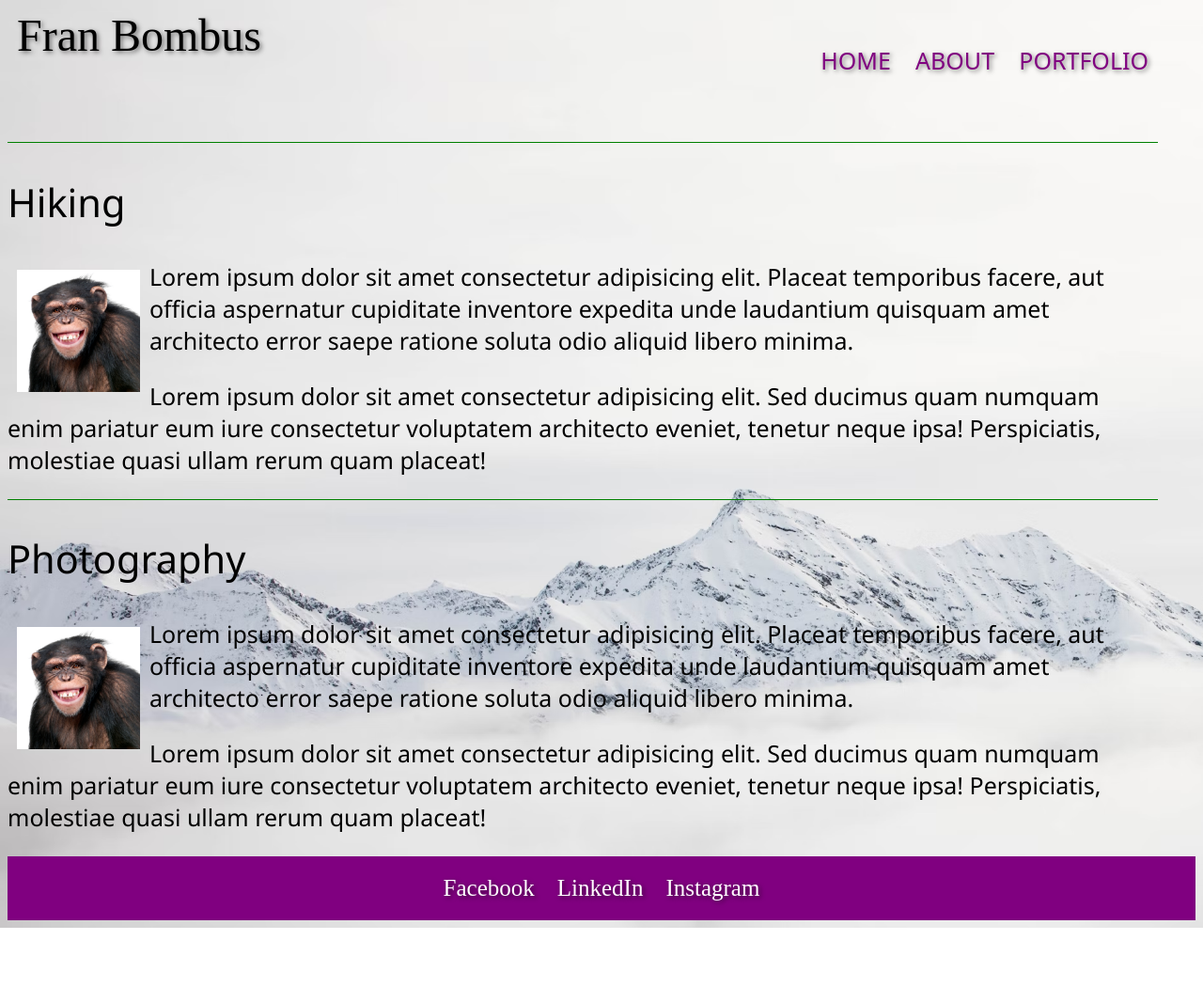
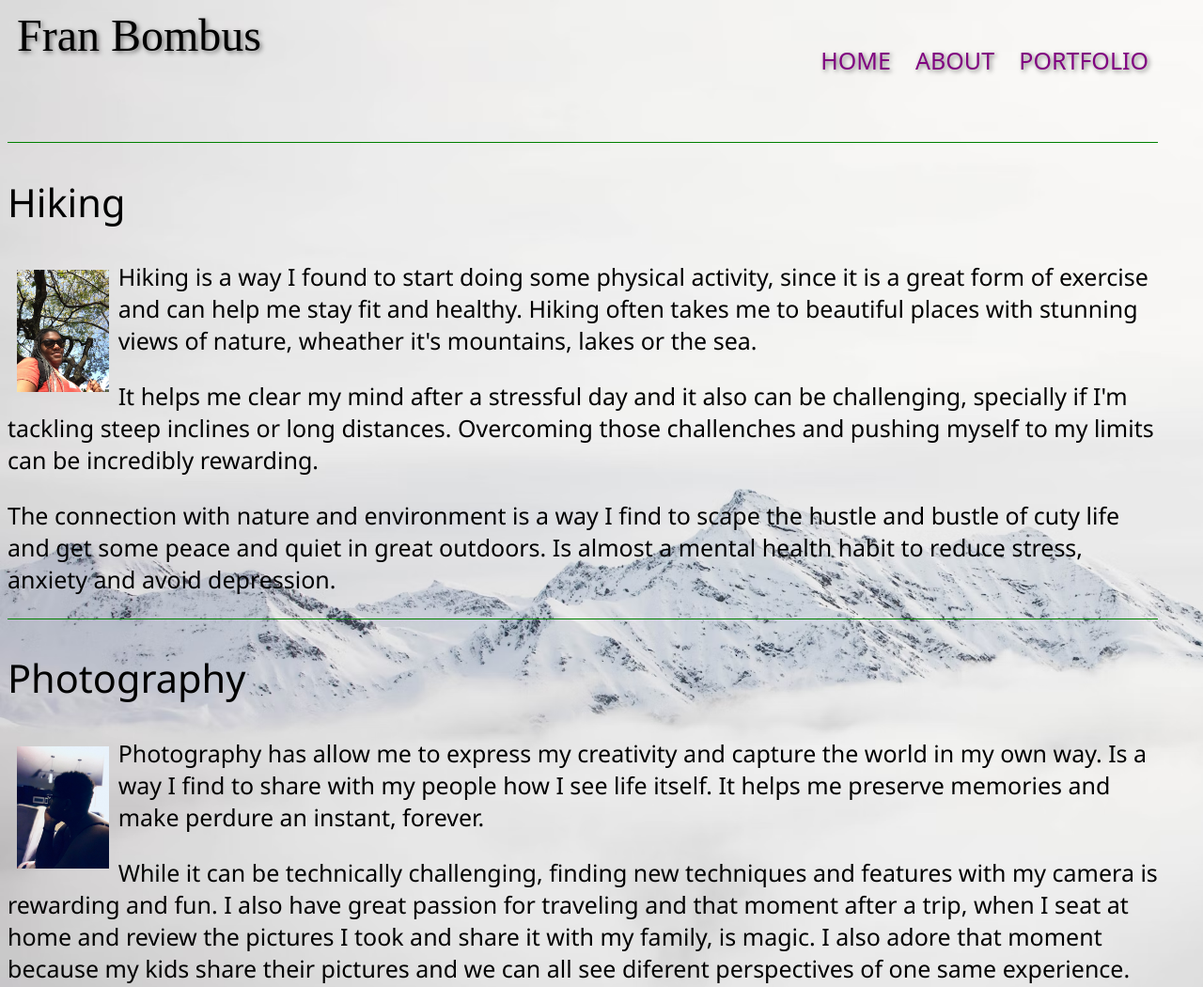
Before and after one commit to Francis-Bombus-Personal-Website/persona, a plain HTML site: page about.html in a window 1280 px wide. Shown: the top 1050 px of the page at 94% size. Before the commit the page ends 987 px from the top, so only its background shows below. Drawn offline with Linux system fonts and the light colour scheme.

Commit message:
working css with purpose :)

```diff
--- a/about.html
+++ b/about.html
@@ -20,15 +20,17 @@
     <main>
         <section>
             <h3>Hiking</h3>
-            <img src="images/monkey face.png" alt="biking">
-            <p>Lorem ipsum dolor sit amet consectetur adipisicing elit. Placeat temporibus facere, aut officia aspernatur cupiditate inventore expedita unde laudantium quisquam amet architecto error saepe ratione soluta odio aliquid libero minima.</p>
-            <p>Lorem ipsum dolor sit amet consectetur adipisicing elit. Sed ducimus quam numquam enim pariatur eum iure consectetur voluptatem architecto eveniet, tenetur neque ipsa! Perspiciatis, molestiae quasi ullam rerum quam placeat!</p>
-        </section>
+            <img src="images/hiking.jpg" alt="biking">
+            <p>Hiking is a way I found to start doing some physical activity, since it is a great form of exercise and can help me stay fit and healthy. Hiking often takes me to beautiful places with stunning views of nature, wheather it's mountains, lakes or the sea.</p>
+			<p>It helps me clear my mind after a stressful day and it also can be challenging, specially if I'm tackling steep inclines or long distances. Overcoming those challenches and pushing myself to my limits can be incredibly rewarding.</p>
+			<p>The connection with nature and environment is a way I find to scape the hustle and bustle of cuty life and get some peace and quiet in great outdoors. Is almost a mental health habit to reduce stress, anxiety and avoid depression.</p>
+
+		</section>
         <section>
             <h3>Photography</h3>
-            <img src="images/monkey face.png" alt="biking">
-            <p>Lorem ipsum dolor sit amet consectetur adipisicing elit. Placeat temporibus facere, aut officia aspernatur cupiditate inventore expedita unde laudantium quisquam amet architecto error saepe ratione soluta odio aliquid libero minima.</p>
-            <p>Lorem ipsum dolor sit amet consectetur adipisicing elit. Sed ducimus quam numquam enim pariatur eum iure consectetur voluptatem architecto eveniet, tenetur neque ipsa! Perspiciatis, molestiae quasi ullam rerum quam placeat!</p>
+            <img src="images/selfportrait.jpg" alt="biking">
+            <p>Photography has allow me to express my creativity and capture the world in my own way. Is a way I find to share with my people how I see life itself. It helps me preserve memories and make perdure an instant, forever.</p>
+            <p>While it can be technically challenging, finding new techniques and features with my camera is rewarding and fun. I also have great passion for traveling and that moment after a trip, when I seat at home and review the pictures I took and share it with my family, is magic. I also adore that moment because my kids share their pictures and we can all see diferent perspectives of one same experience.</p>
         </section>
     </main>
     <footer>
--- a/javascript.js
+++ b/javascript.js
@@ -0,0 +1 @@
+console.log("Hello Stranger! Welcome to my personal Website!")
```
Also changed, not shown: index.html (+1 -0 lines), images/hiking.jpg (added), images/selfportrait.jpg (added).
